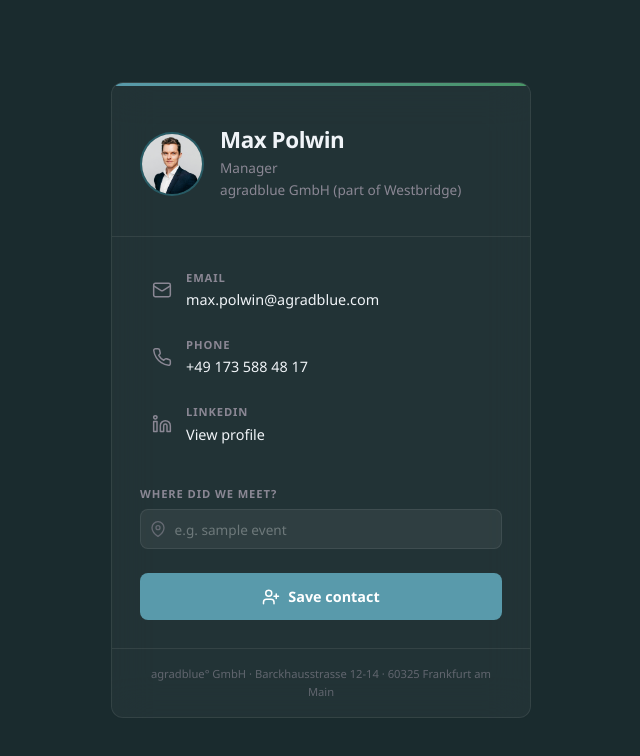
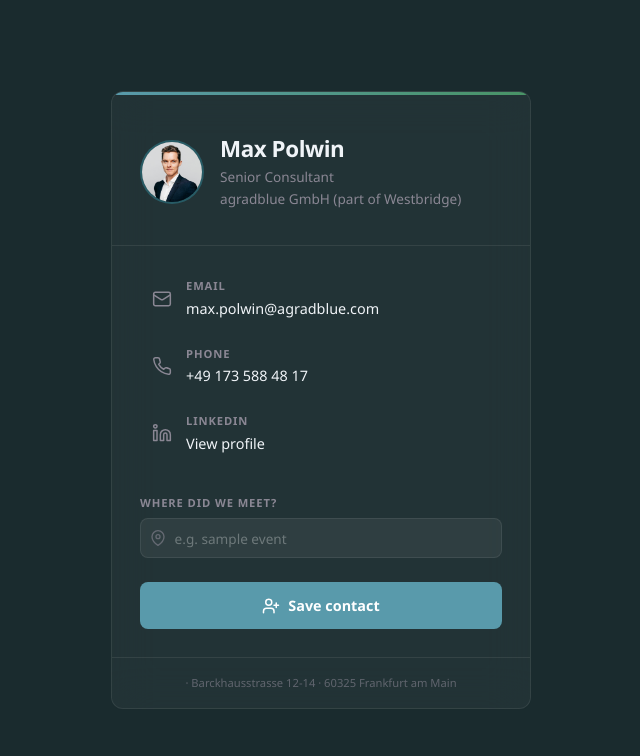
Before and after one commit to maxpolwin/businesscard, a plain HTML site: page maxpolwin/index.html in a window 1280 px wide. Shown: the whole page, without its empty margins (319-959 px from the left). Drawn offline with Linux system fonts and the light colour scheme.

Commit message:
Update title and footerOrg in contact information

```diff
--- a/maxpolwin/index.html
+++ b/maxpolwin/index.html
@@ -346,7 +346,7 @@
       firstName: 'Max',
       lastName:  'Polwin',
       org:       'agradblue GmbH (part of Westbridge)',
-      title:     'Manager',
+      title:     'Senior Consultant',
       email:     'max.polwin@agradblue.com',
       phone:     '+49 173 588 48 17',
       linkedin:  'https://www.linkedin.com/in/maxpolwin/',
@@ -356,7 +356,7 @@
       zip:       '60325',
       country:   'Germany',
       photo:     'photo.jpg',
-      footerOrg: 'agradblue° GmbH',
+      footerOrg: ' ',
     });
   </script>
 
```
